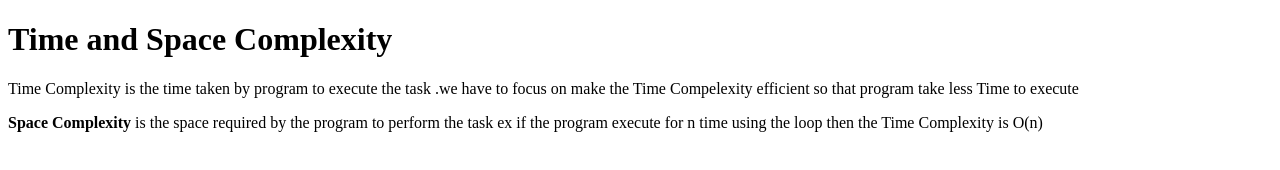
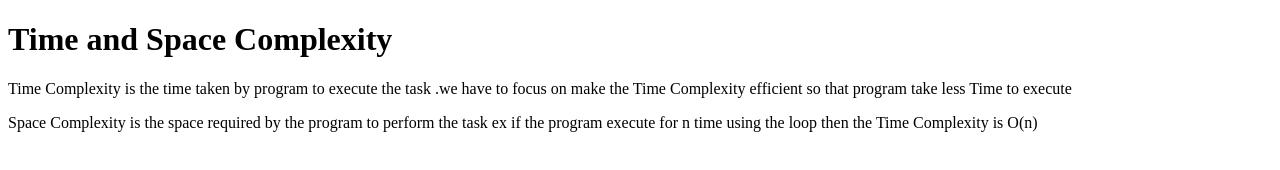
Before and after one commit to acciojob/time-and-space-complexity-amanrajput12, a website: page main.html in a window 1280 px wide. Drawn offline with Linux system fonts and the light colour scheme.

Commit message:
created a submission

```diff
--- a/main.html
+++ b/main.html
@@ -9,8 +9,8 @@
 <body>
 	<!-- the entire body must be written by student -->
 	<h1>Time and Space Complexity</h1>
-	<p>Time Complexity is the time taken by program to execute the task .we have to focus on make the Time Compelexity efficient so that program take less Time to execute</p>
-		<p>  <strong> Space Complexity  </strong>  is the space required by the program to perform the task ex if the program execute for n time using the loop then the Time Complexity is O(n) </p>
+	<p>Time Complexity is the time taken by program to execute the task .we have to focus on make the Time Complexity efficient so that program take less Time to execute</p>
+		<p>  <bold> Space Complexity  </bold>  is the space required by the program to perform the task ex if the program execute for n time using the loop then the Time Complexity is O(n) </p>
     <script type="text/javascript" src="./script.js">
 </script>
 
```
